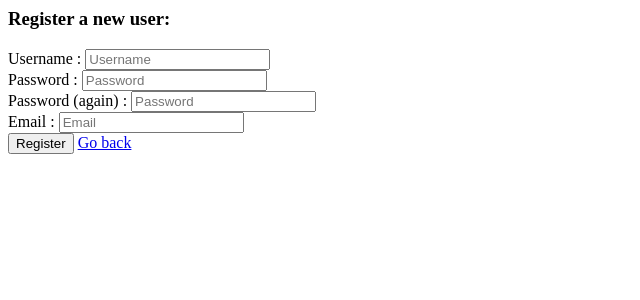
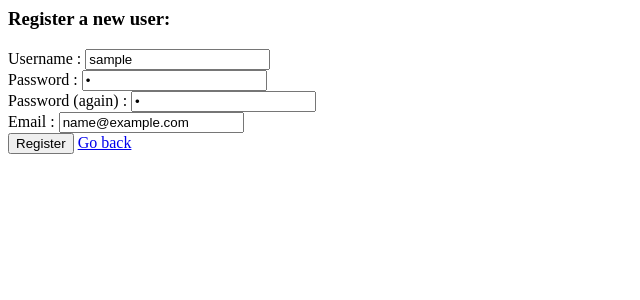
Before and after one commit to rafaeladel/Simple-authentication-system, a Django app: template userengine/templates/register.html in a window 1280 px wide. Shown: the top 300 px of the page, without its empty margins (0-640 px from the left). Run offline with Django 3.2, Linux system fonts and the light colour scheme; the template is opened without the code that fills it: most values are stand-ins (such as "Sample title", 1, 10 or a date in 2020).

Commit message:
added value attribute in inputs

```diff
--- a/userengine/templates/register.html
+++ b/userengine/templates/register.html
@@ -4,16 +4,16 @@
 		<form action="/register_process/" method="post">
 			{% csrf_token %}
 			<label for="username">Username : </label>
-			<input type="text" name="username" placeholder="Username" id="username"/>
+			<input type="text" name="username" placeholder="Username" value="{{ username }}" id="username"/>
 			<br>
 			<label for="password">Password : </label>
-			<input type="password" name="password" placeholder="Password" id="password"/>
+			<input type="password" name="password" placeholder="Password" value="{{ password }}" id="password"/>
 			<br>
 			<label for="password_again">Password (again) : </label>
-			<input type="password" name="password_again" placeholder="Password" id="password_again"/>
+			<input type="password" name="password_again" placeholder="Password" value="{{ password_again }}" id="password_again"/>
 			<br>
 			<label for="email">Email : </label>
-			<input type="text" name="email" placeholder="Email" id="email"/>
+			<input type="text" name="email" placeholder="Email" value="{{ email}}" id="email"/>
 			<br>
 			{% if error_message %}<p>{{ error_message }}</p>{% endif %}
 			<input type="submit" value="Register"/>
```
